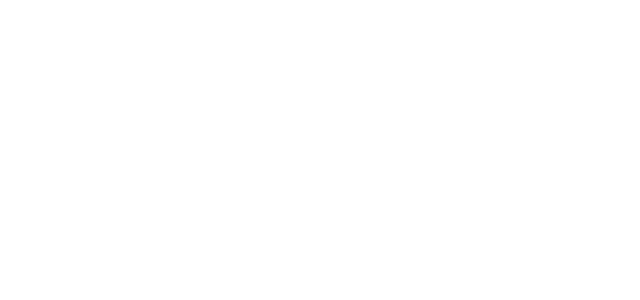
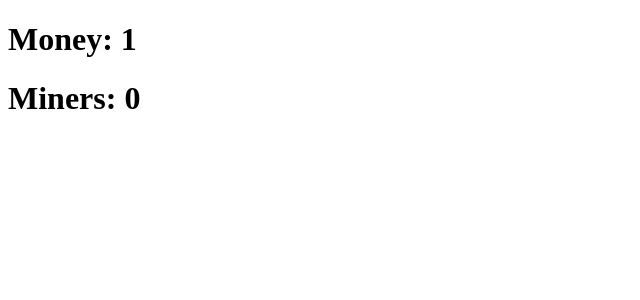
Before and after one commit to collerhatguy/coal-miner, a React (Create React App) app: page / in a window 1280 px wide. Shown: the top 300 px of the page, without its empty margins (0-640 px from the left). Built offline with nearby package versions, Linux system fonts and the light colour scheme.

Commit message:
variable
created variables plus local storage

```diff
--- a/src/App.js
+++ b/src/App.js
@@ -1,8 +1,36 @@
-import React from "react";
+import React, { useState, useEffect } from "react";
 import "./App.css";
 
 function App() {
-  return <></>;
+  const MONEY_LOCAL_STORAGE_KEY = "coalMiner.money";
+  const OWNED_MINERS_LOCAL_STORAGE_KEY = "coalMiner.miners";
+  const [money, setMoney] = useState(
+    JSON.parse(localStorage.getItem(MONEY_LOCAL_STORAGE_KEY)) || 1
+  );
+  const [ownedMiners, setOwnedMiners] = useState(
+    JSON.parse(localStorage.getItem(OWNED_MINERS_LOCAL_STORAGE_KEY)) || 0
+  );
+  useEffect(
+    function () {
+      localStorage.setItem(MONEY_LOCAL_STORAGE_KEY, JSON.stringify(money));
+    },
+    [money]
+  );
+  useEffect(
+    function () {
+      localStorage.setItem(
+        OWNED_MINERS_LOCAL_STORAGE_KEY,
+        JSON.stringify(ownedMiners)
+      );
+    },
+    [ownedMiners]
+  );
+  return (
+    <>
+      <h1>Money: {money}</h1>
+      <h1>Miners: {ownedMiners}</h1>
+    </>
+  );
 }
 
 export default App;
```
